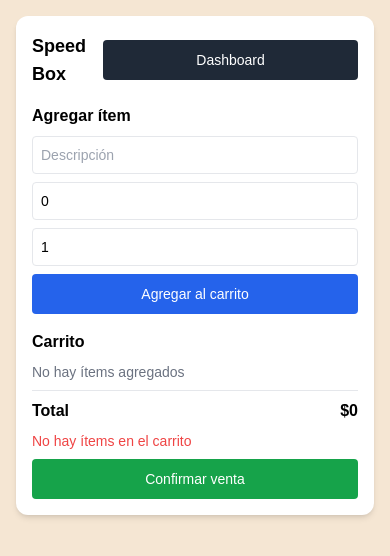
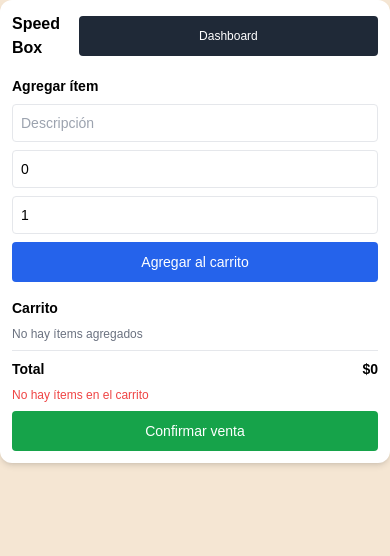
Before and after one commit to pablo2389/pablo2389-pablo2389-pos-bebidas, a Next.js app in the folder frontend/: page /pos in a window 390 px wide. Both pictures are taken after a click on the button "Confirmar venta". Shown: the top 556 px of the page. Built offline with nearby package versions, Linux system fonts and the light colour scheme.

Commit message:
pos page

```diff
--- a/frontend/app/pos/page.tsx
+++ b/frontend/app/pos/page.tsx
@@ -20,11 +20,7 @@ export default function POSPage() {
   const agregarItem = () => {
     if (!descripcion || precio <= 0 || cantidad <= 0) return;
 
-    setCarrito([
-      ...carrito,
-      { descripcion, precio, cantidad },
-    ]);
-
+    setCarrito([...carrito, { descripcion, precio, cantidad }]);
     setDescripcion("");
     setPrecio(0);
     setCantidad(1);
@@ -52,7 +48,7 @@ export default function POSPage() {
         estado: "confirmado",
         descuento: 0,
         items: carrito.map((i) => ({
-    producto_id: 1,          // por ahora fijo, luego lo ligás al producto real
+          producto_id: 1, // por ahora fijo
           cantidad: i.cantidad,
         })),
       };
@@ -71,27 +67,28 @@ export default function POSPage() {
   };
 
   return (
-    <div className="min-h-screen bg-[#f5e6d3] p-4">
-      <div className="w-full max-w-md mx-auto bg-white rounded-xl shadow-md p-4 space-y-4">
-
+    <main className="min-h-screen flex items-start justify-center">
+      <div className="w-full max-w-md bg-white rounded-xl shadow-md p-3 sm:p-4 space-y-4">
         {/* Header */}
-        <div className="flex justify-between items-center">
-          <h1 className="text-lg font-bold">Speed Box</h1>
-          <button className="bg-gray-800 text-white px-3 py-1 rounded text-sm">
+        <div className="flex items-center justify-between mb-1">
+          <h1 className="text-base sm:text-lg font-bold">Speed Box</h1>
+          <button className="bg-gray-800 text-white rounded text-xs sm:text-sm px-2 sm:px-3 py-1">
             Dashboard
           </button>
         </div>
 
         {/* Formulario */}
-        <div className="space-y-2">
-          <h2 className="font-semibold">Agregar ítem</h2>
+        <section className="space-y-2">
+          <h2 className="font-semibold text-sm sm:text-base">
+            Agregar ítem
+          </h2>
 
           <input
             type="text"
             placeholder="Descripción"
             value={descripcion}
             onChange={(e) => setDescripcion(e.target.value)}
-            className="w-full border rounded p-2 text-sm"
+            className="border rounded px-2 py-1 text-sm"
           />
 
           <div className="flex flex-col sm:flex-row gap-2">
@@ -100,7 +97,7 @@ export default function POSPage() {
               placeholder="Precio"
               value={precio}
               onChange={(e) => setPrecio(Number(e.target.value))}
-              className="w-full border rounded p-2 text-sm"
+              className="border rounded px-2 py-1 text-sm"
             />
 
             <input
@@ -108,32 +105,34 @@ export default function POSPage() {
               placeholder="Cantidad"
               value={cantidad}
               onChange={(e) => setCantidad(Number(e.target.value))}
-              className="w-full sm:w-24 border rounded p-2 text-sm"
+              className="border rounded px-2 py-1 text-sm sm:w-24"
             />
           </div>
 
           <button
             onClick={agregarItem}
-            className="w-full bg-blue-600 text-white py-2 rounded"
+            className="bg-blue-600 text-white rounded mt-1"
           >
             Agregar al carrito
           </button>
-        </div>
+        </section>
 
         {/* Carrito */}
-        <div className="space-y-2">
-          <h2 className="font-semibold">Carrito</h2>
+        <section className="space-y-2">
+          <h2 className="font-semibold text-sm sm:text-base">
+            Carrito
+          </h2>
 
           {carrito.length === 0 ? (
-            <p className="text-sm text-gray-500">
+            <p className="text-xs sm:text-sm text-gray-500">
               No hay ítems agregados
             </p>
           ) : (
-            <div className="space-y-2">
+            <div className="space-y-2 max-h-[40vh] overflow-y-auto">
               {carrito.map((item, i) => (
                 <div
                   key={i}
-                  className="border rounded p-2 text-sm flex justify-between"
+                  className="border rounded p-2 text-xs sm:text-sm flex justify-between"
                 >
                   <div>
                     <p className="font-medium">{item.descripcion}</p>
@@ -151,26 +150,27 @@ export default function POSPage() {
 
           {/* Total + acción */}
           <div className="space-y-2 border-t pt-2">
-            <div className="flex justify-between font-bold">
+            <div className="flex justify-between font-bold text-sm">
               <span>Total</span>
               <span>${total}</span>
             </div>
 
             {error && (
-              <p className="text-red-500 text-sm">{error}</p>
+              <p className="text-red-500 text-xs sm:text-sm">
+                {error}
+              </p>
             )}
 
             <button
               onClick={confirmarVenta}
               disabled={loading}
-              className="w-full bg-green-600 text-white py-2 rounded"
+              className="bg-green-600 text-white rounded"
             >
               {loading ? "Registrando..." : "Confirmar venta"}
             </button>
           </div>
+        </section>
       </div>
-
-      </div>
-    </div>
+    </main>
   );
 }
```
Lines whose indentation alone changed are shown as unchanged.
